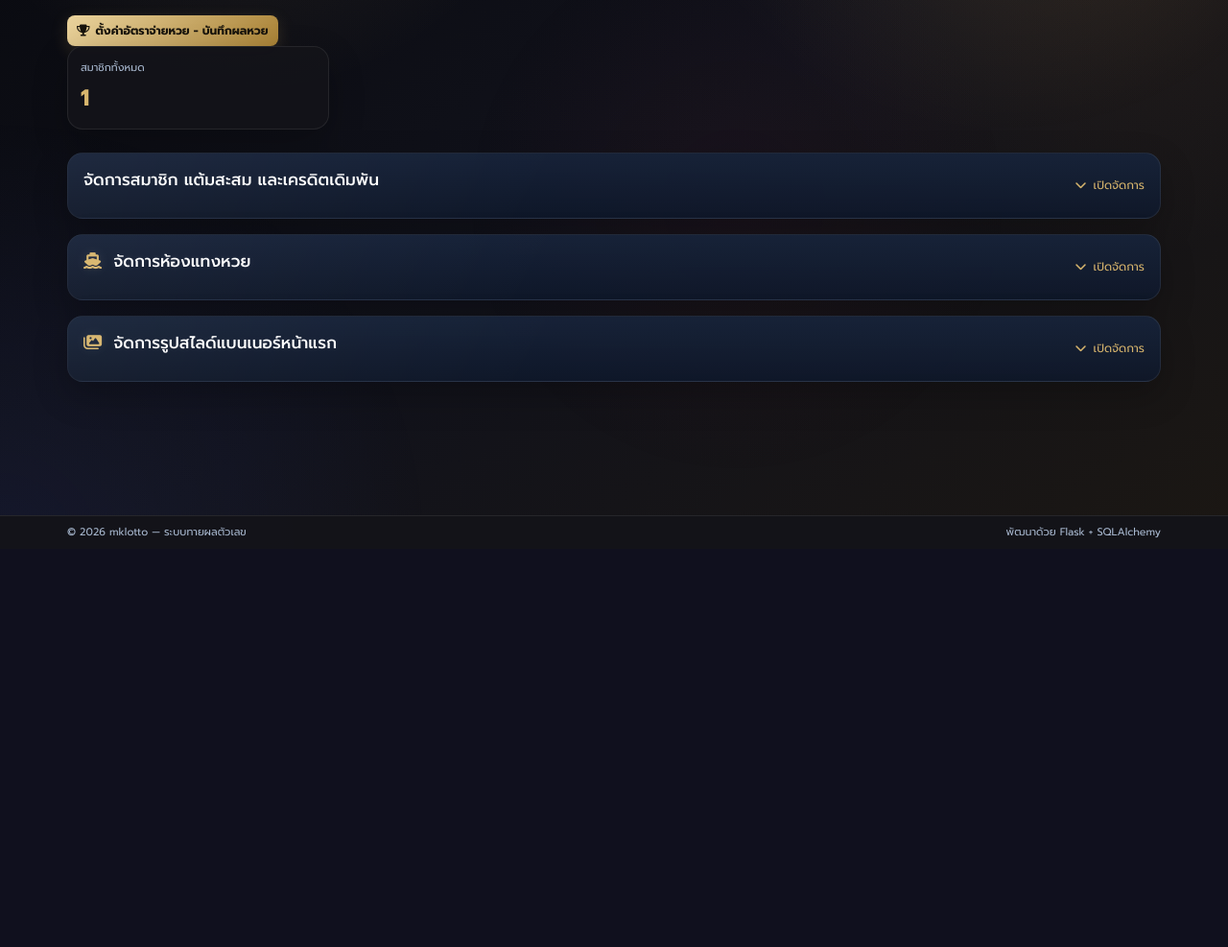
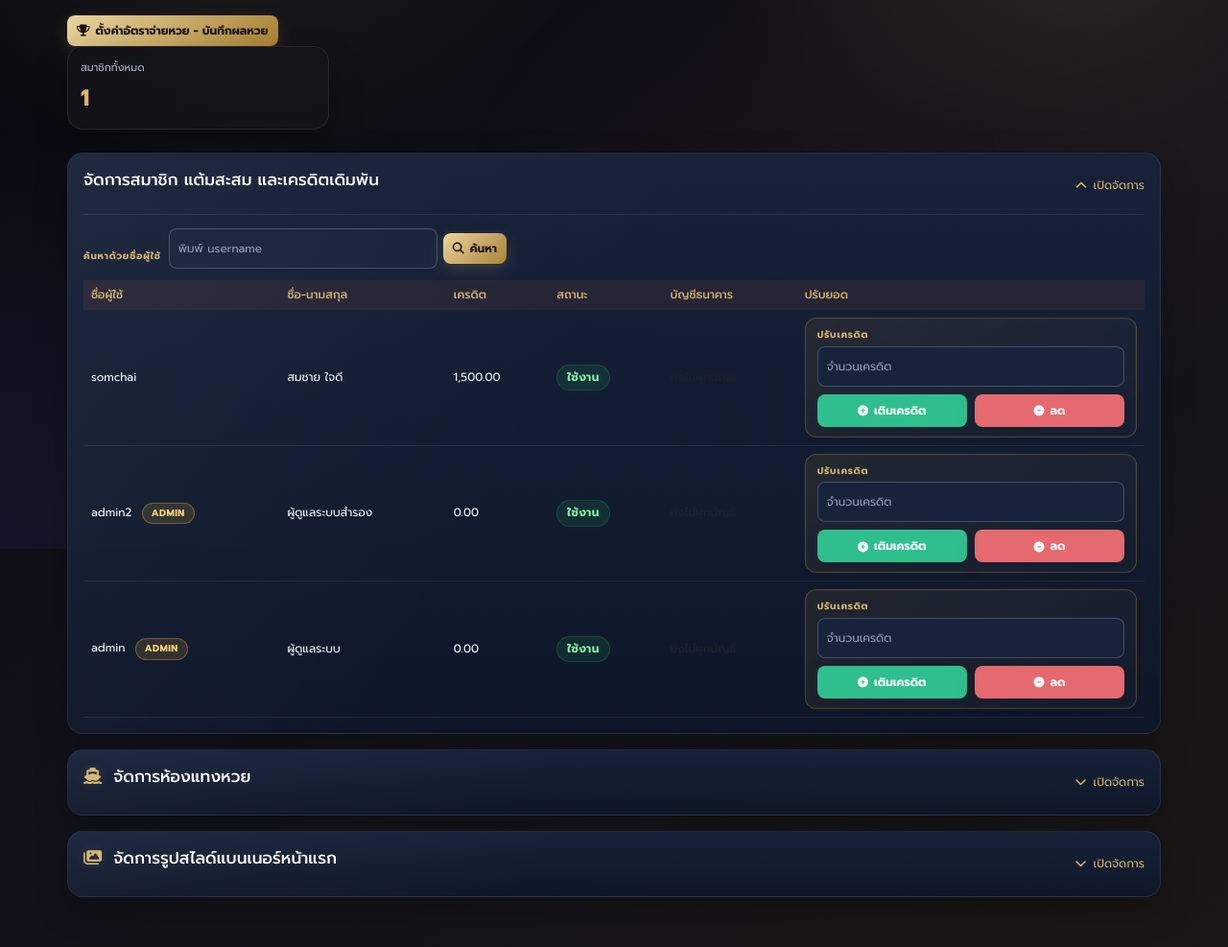
Before and after one commit to atipatai281042-sudo/4jackkapat, a Flask app: page /admin in a window 1280 px wide. Shown: the part 228-1215 px from the top of the page at 96% size. Before the commit the page ends 789 px from the top, so only its background shows below. Run offline with Flask 3, Linux system fonts and the light colour scheme; the visitor is signed in with stand-in values (Sample User, id 1); data that the repository does not hold is empty; some libraries are stand-ins or nearby versions.

Commit message:
Show admin credit top-up controls

```diff
--- a/templates/admin.html
+++ b/templates/admin.html
@@ -42,7 +42,7 @@
     </div>
 
     <!-- ===== จัดการสมาชิก + ปรับแต้มและเครดิต ===== -->
-    <details class="panel admin-collapsible-panel" id="member-management" {% if username %}open{% endif %}>
+    <details class="panel admin-collapsible-panel" id="member-management" open>
       <summary class="admin-collapsible-summary"><h2 class="panel-title">จัดการสมาชิก แต้มสะสม และเครดิตเดิมพัน</h2><span><i class="fas fa-chevron-down"></i> เปิดจัดการ</span></summary>
       <form method="get" action="{{ url_for('admin', _anchor='member-management') }}" class="admin-member-search">
         <label for="member-username" class="admin-credit-label">ค้นหาด้วยชื่อผู้ใช้</label>
@@ -99,7 +99,7 @@
                     </div>
                     <div class="admin-credit-actions">
                       <button type="submit" name="action" value="add" class="btn btn-success btn-xs admin-credit-btn">
-                        <i class="fas fa-plus-circle"></i> เพิ่ม
+                        <i class="fas fa-plus-circle"></i> เติมเครดิต
                       </button>
                       <button type="submit" name="action" value="deduct" class="btn btn-danger btn-xs admin-credit-btn">
                         <i class="fas fa-minus-circle"></i> ลด
```
